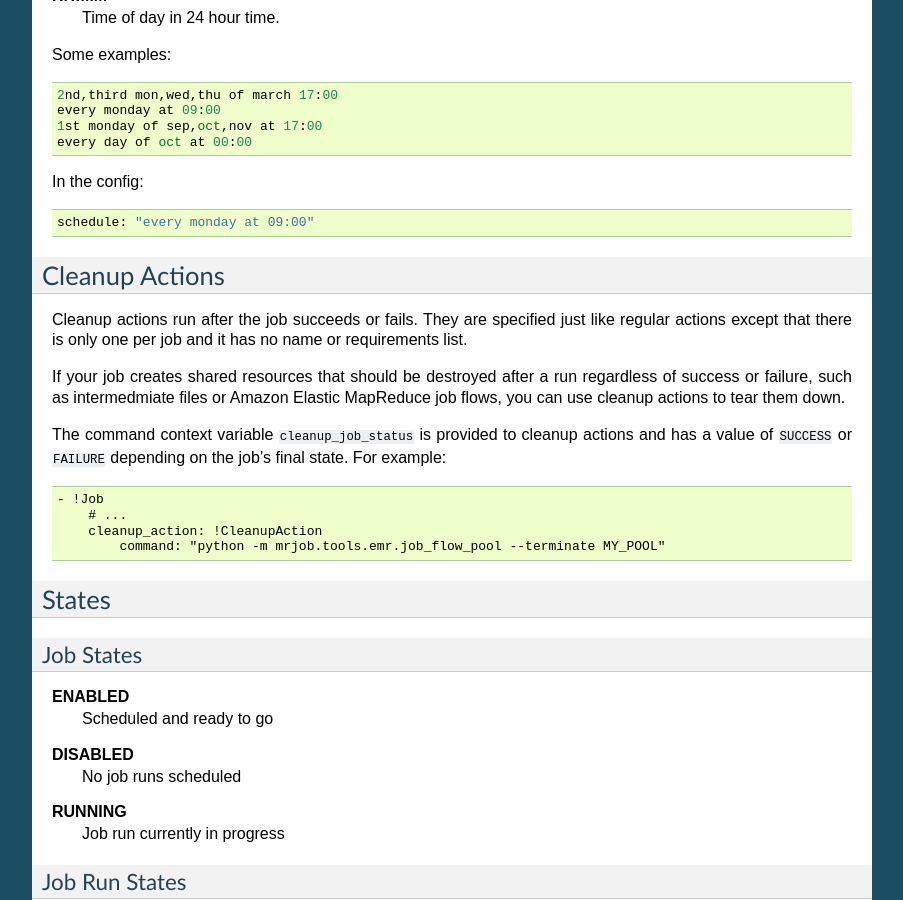
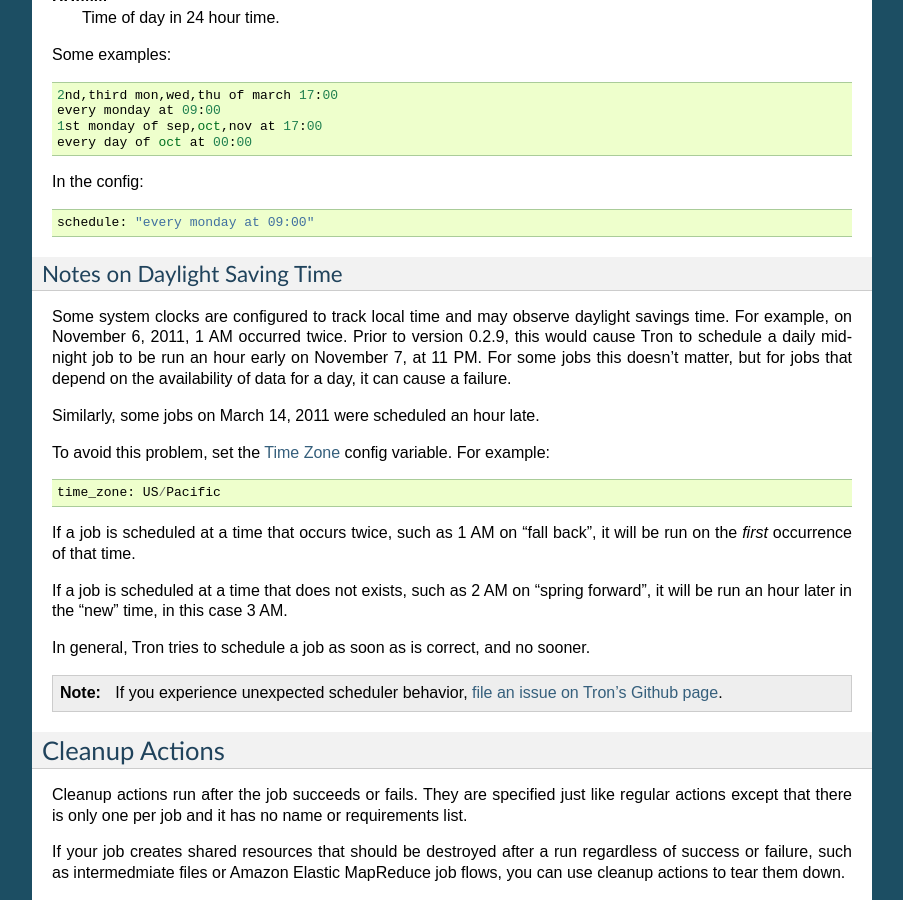
Before and after one commit to Yelp/Tron, a Sphinx documentation site: the page built from docs/jobs.rst, in a window 1280 px wide and 900 px high, scrolled down 2909 px. Shown: the whole window, without its empty margins (198-1101 px from the left). Built offline with Sphinx 7.4.7, drawn with Linux system fonts in a browser that asks for light colours; some of the changed text lies outside the part shown.

Commit message:
Documentation of new DST behavior

```diff
--- a/docs/config.rst
+++ b/docs/config.rst
@@ -128,13 +128,16 @@ Notification Options
             smtp_host: localhost
             notification_addr: batch+errors@example.com
 
+.. _time_zone:
+
 Time Zone
 ---------
 
 **time_zone** (optional)
     Local time as observed by the system clock. If your system is obeying a
     time zone with daylight savings time, then some of your jobs may run early
-    or late on the days bordering each mode.
+    or late on the days bordering each mode. See :ref:`dst_notes` for more
+    information.
 
     ::
 
--- a/docs/jobs.rst
+++ b/docs/jobs.rst
@@ -198,6 +198,37 @@ In the config::
 
     schedule: "every monday at 09:00"
 
+.. _dst_notes:
+
+Notes on Daylight Saving Time
+^^^^^^^^^^^^^^^^^^^^^^^^^^^^^
+
+Some system clocks are configured to track local time and may observe daylight
+savings time. For example, on November 6, 2011, 1 AM occurred twice.  Prior to
+version 0.2.9, this would cause Tron to schedule a daily midnight job to be run
+an hour early on November 7, at 11 PM. For some jobs this doesn't matter, but
+for jobs that depend on the availability of data for a day, it can cause a
+failure.
+
+Similarly, some jobs on March 14, 2011 were scheduled an hour late.
+
+To avoid this problem, set the :ref:`time_zone` config variable. For example::
+
+    time_zone: US/Pacific
+
+If a job is scheduled at a time that occurs twice, such as 1 AM on "fall back",
+it will be run on the *first* occurrence of that time.
+
+If a job is scheduled at a time that does not exists, such as 2 AM on "spring
+forward", it will be run an hour later in the "new" time, in this case 3 AM.
+
+In general, Tron tries to schedule a job as soon as is correct, and no sooner.
+
+.. note::
+
+    If you experience unexpected scheduler behavior, `file an issue on Tron's
+    Github page <http://www.github.com/yelp/tron/issues/new>`_.
+
 .. _job_cleanup_actions:
 
 Cleanup Actions
```
Also changed, not shown: 1 other file.
